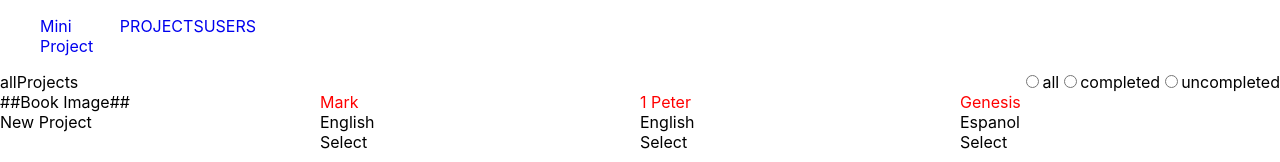
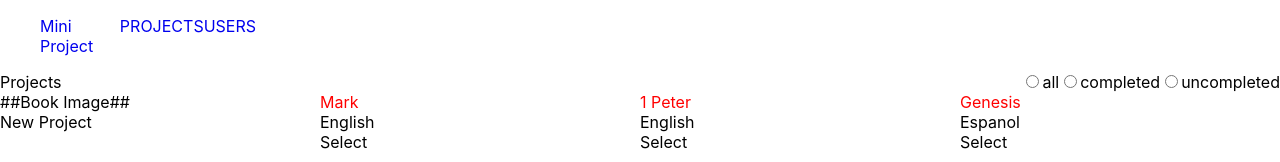
Before and after one commit to 16dprice/mini_project_challenge, a React (Create React App) app in the folder frontend/: page /projects in a window 1280 px wide. Shown: the top 162 px of the page. Built offline with nearby package versions, Linux system fonts and the light colour scheme.

Commit message:
remove code used for debugging

```diff
--- a/frontend/src/components/projectsList.component.js
+++ b/frontend/src/components/projectsList.component.js
@@ -49,7 +49,6 @@ class ProjectsList extends Component {
         return (
             <div>
                 <div>
-                    <span>{this.props.status}</span>
                     <span>Projects</span>
                     <ProjectFilter />
                 </div>
```
